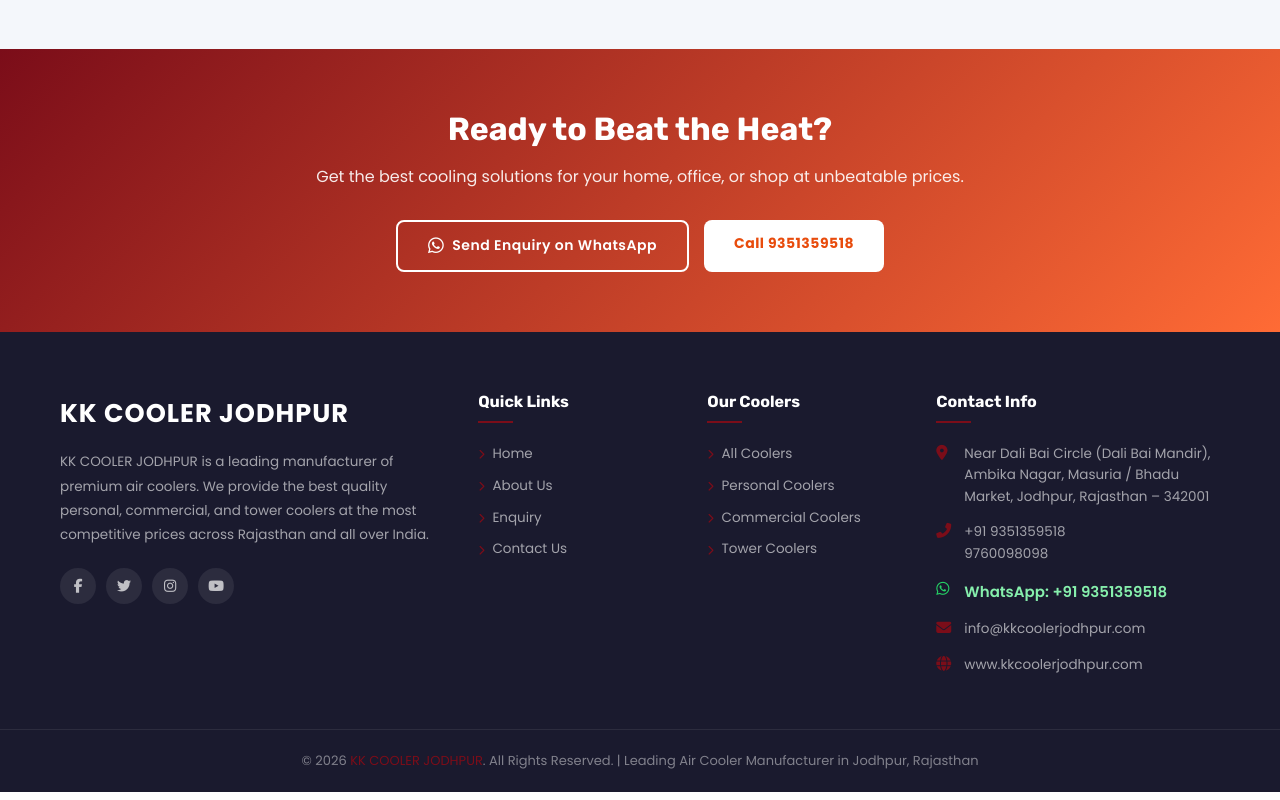
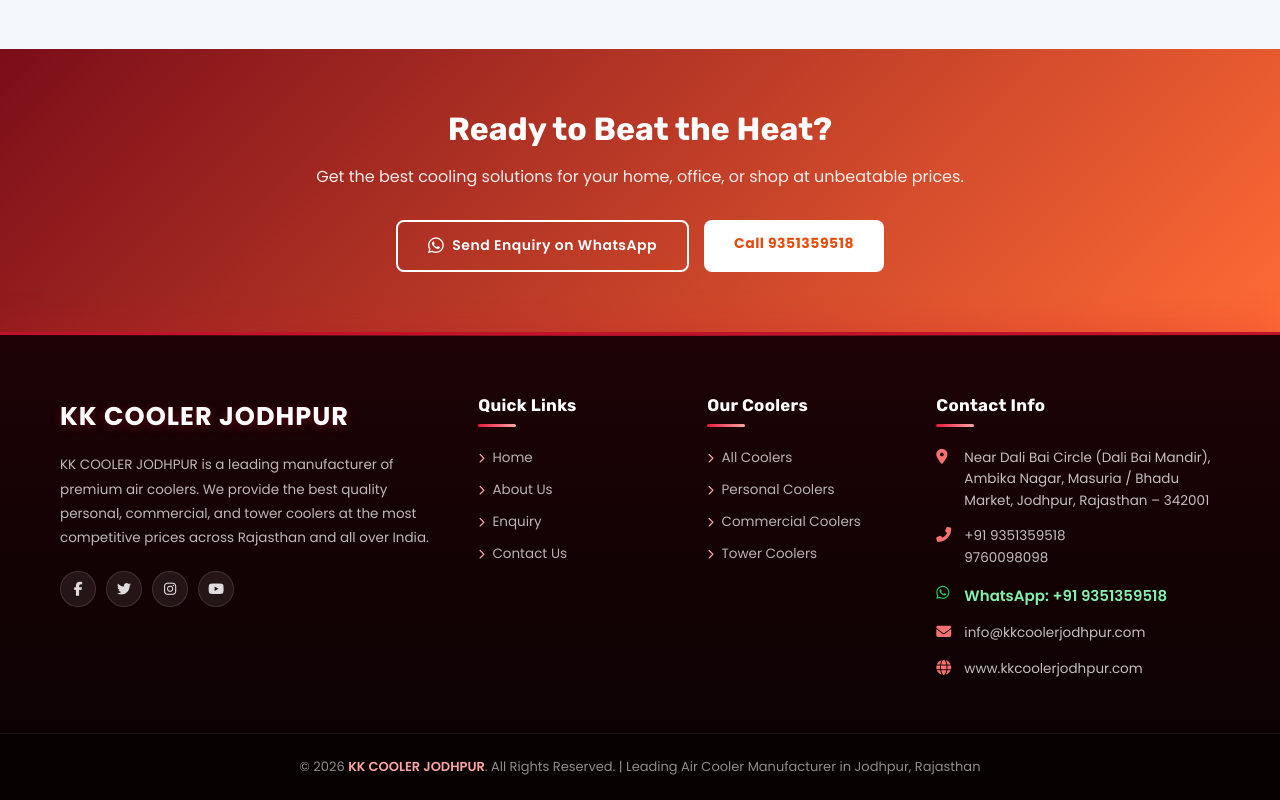
Before and after one commit to thatraghavarora/KK_COOLER, a React (Vite) app: page / in a window 1280 px wide. Shown: the part 6820-7620 px from the top of the page. Built offline with nearby package versions, Linux system fonts and the light colour scheme.

Commit message:
Update footer color scheme to Deep Brand Crimson/Maroon gradient with glowing red border

```diff
--- a/src/index.css
+++ b/src/index.css
@@ -1410,8 +1410,22 @@
 
 /* ========== FOOTER ========== */
 .footer {
-  background: var(--dark);
-  color: rgba(255,255,255,0.8);
+  background: linear-gradient(180deg, #1d0306 0%, #140204 45%, #0a0102 100%);
+  color: rgba(255, 255, 255, 0.85);
+  position: relative;
+  border-top: 3px solid #c0132a;
+  box-shadow: 0 -10px 30px rgba(192, 19, 42, 0.18);
+}
+
+.footer::before {
+  content: '';
+  position: absolute;
+  top: 0;
+  left: 0;
+  right: 0;
+  height: 1px;
+  background: linear-gradient(90deg, transparent, rgba(232, 25, 58, 0.7), transparent);
+  pointer-events: none;
 }
 
 .footer-main {
@@ -1435,11 +1449,12 @@
   font-weight: 900;
   color: var(--white);
   letter-spacing: 1px;
+  text-shadow: 0 2px 10px rgba(192, 19, 42, 0.4);
 }
 
 .footer-brand .logo-text .tagline {
   font-size: 9px;
-  color: var(--accent);
+  color: #fca5a5;
   letter-spacing: 3px;
   text-transform: uppercase;
   font-weight: 600;
@@ -1448,7 +1463,7 @@
 .footer-about-text {
   font-size: 13.5px;
   line-height: 1.8;
-  color: rgba(255,255,255,0.6);
+  color: rgba(255, 255, 255, 0.72);
   margin-bottom: 20px;
 }
 
@@ -1460,29 +1475,33 @@
 .footer-social a {
   width: 36px;
   height: 36px;
-  background: rgba(255,255,255,0.08);
+  background: rgba(255, 255, 255, 0.08);
+  border: 1px solid rgba(255, 255, 255, 0.12);
   border-radius: 50%;
   display: flex;
   align-items: center;
   justify-content: center;
-  color: rgba(255,255,255,0.7);
+  color: rgba(255, 255, 255, 0.85);
   font-size: 14px;
   transition: var(--transition);
 }
 
 .footer-social a:hover {
-  background: var(--accent);
+  background: #c0132a;
+  border-color: #e8193a;
   color: var(--white);
   transform: translateY(-3px);
+  box-shadow: 0 4px 15px rgba(192, 19, 42, 0.5);
 }
 
 .footer-col h4 {
   color: var(--white);
-  font-size: 1rem;
+  font-size: 1.05rem;
   font-weight: 700;
   margin-bottom: 20px;
   position: relative;
   padding-bottom: 10px;
+  letter-spacing: 0.3px;
 }
 
 .footer-col h4::after {
@@ -1490,9 +1509,10 @@
   position: absolute;
   bottom: 0;
   left: 0;
-  width: 35px;
-  height: 2px;
-  background: var(--accent);
+  width: 38px;
+  height: 2.5px;
+  background: linear-gradient(90deg, #e8193a, #fca5a5);
+  border-radius: 2px;
 }
 
 .footer-links li {
@@ -1501,7 +1521,7 @@
 
 .footer-links li a {
   font-size: 13.5px;
-  color: rgba(255,255,255,0.6);
+  color: rgba(255, 255, 255, 0.7);
   display: flex;
   align-items: center;
   gap: 8px;
@@ -1510,12 +1530,18 @@
 
 .footer-links li a i {
   font-size: 10px;
-  color: var(--accent);
+  color: #fca5a5;
+  transition: transform 0.2s ease;
 }
 
 .footer-links li a:hover {
   color: var(--white);
   padding-left: 5px;
+}
+
+.footer-links li a:hover i {
+  color: #ff6b81;
+  transform: translateX(2px);
 }
 
 .footer-contact-item {
@@ -1526,7 +1552,7 @@
 }
 
 .footer-contact-item i {
-  color: var(--accent);
+  color: #f87171;
   font-size: 15px;
   margin-top: 2px;
   width: 16px;
@@ -1535,23 +1561,25 @@
 
 .footer-contact-item span {
   font-size: 13.5px;
-  color: rgba(255,255,255,0.6);
+  color: rgba(255, 255, 255, 0.75);
   line-height: 1.6;
 }
 
 .footer-bottom {
-  border-top: 1px solid rgba(255,255,255,0.08);
-  padding: 20px 0;
+  border-top: 1px solid rgba(255, 255, 255, 0.08);
+  background: rgba(0, 0, 0, 0.35);
+  padding: 22px 0;
   text-align: center;
 }
 
 .footer-bottom p {
   font-size: 13px;
-  color: rgba(255,255,255,0.45);
+  color: rgba(255, 255, 255, 0.55);
 }
 
 .footer-bottom span {
-  color: var(--accent);
+  color: #fca5a5;
+  font-weight: 600;
 }
 
 /* ========== RESPONSIVE DESIGN SYSTEM ========== */
```
